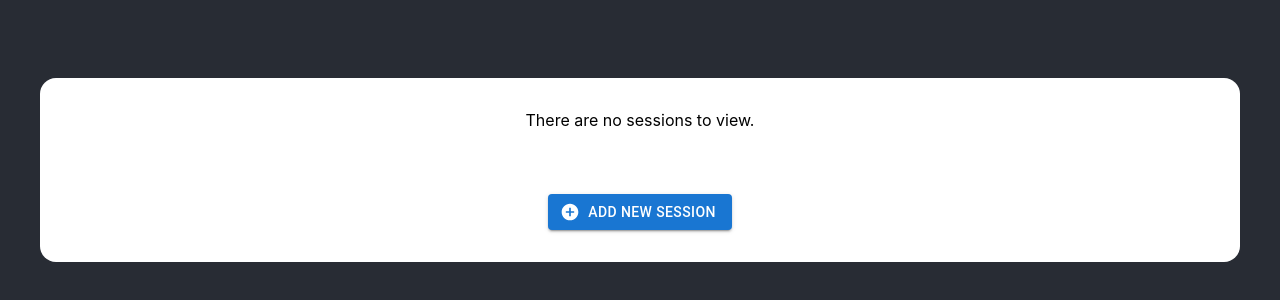
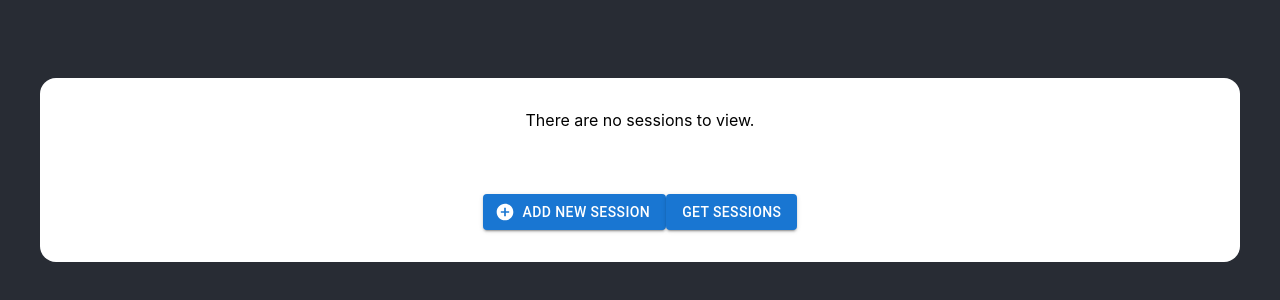
Before and after one commit to ChutneyCheeseball/streaming-sessions, a React (Create React App) app in the folder front-end/: page / in a window 1280 px wide. Shown: the part 230-530 px from the top of the page. Built offline with nearby package versions, Linux system fonts and the light colour scheme.

Commit message:
Groundwork for API integration

```diff
--- a/front-end/package.json
+++ b/front-end/package.json
@@ -15,6 +15,7 @@
     "@types/node": "^16.18.120",
     "@types/react": "^18.3.12",
     "@types/react-dom": "^18.3.1",
+    "axios": "^1.7.8",
     "react": "^18.3.1",
     "react-dom": "^18.3.1",
     "react-scripts": "5.0.1",
--- a/front-end/src/App.tsx
+++ b/front-end/src/App.tsx
@@ -2,10 +2,11 @@ import "./App.css";
 import { useEffect, useState } from "react";
 import { Session } from "./classes/Session";
 import { Sessions } from "./classes/Sessions";
-import { Button, Container, Slider, Stack } from "@mui/material";
-import { getMarks, SessionDialog } from "./components/SessionDialog";
+import { Button, Container, Stack } from "@mui/material";
+import { SessionDialog } from "./components/SessionDialog";
 import AddCircleIcon from "@mui/icons-material/AddCircle";
 import { SessionList } from "./components/SessionList";
+import axios from "axios";
 
 function App() {
   const [sessions, setSessions] = useState(new Sessions());
@@ -17,6 +18,7 @@ function App() {
     newSessions.add(session);
     setSessions(newSessions);
     setShowSessionDialog(false);
+    postSession(session);
   };
 
   // useEffect(() => {
@@ -42,6 +44,32 @@ function App() {
     setSessions(newSessions);
   };
 
+  const getSessions = async () => {
+    try {
+      const response = await axios.get("http://localhost:3001/sessions");
+      if (response.status === 200) {
+        let newSessions = new Sessions();
+        for (let s of response.data) {
+          newSessions.addNew(s.id, s.start, s.end);
+        }
+        setSessions(newSessions);
+      } else {
+        console.log("Oh no");
+      }
+    } catch (e) {
+      console.log("Oh no");
+    }
+  };
+
+  const postSession = async (session: Session) => {
+    try {
+      const response = await axios.post("http://localhost:3001/sessions", session);
+      console.log(response.status);
+    } catch (e) {
+      console.log("Oh no");
+    }
+  };
+
   return (
     <div className="App">
       {showSessionDialog && (
@@ -57,6 +85,9 @@ function App() {
         <Button variant="contained" color="primary" startIcon={<AddCircleIcon />} onClick={handleAddSession}>
           Add New Session
         </Button>
+        <Button variant="contained" color="primary" onClick={getSessions}>
+          GET Sessions
+        </Button>
       </Container>
     </div>
   );
```
Also changed, not shown: 1 other file (tests, documents, lock files or other folders).
